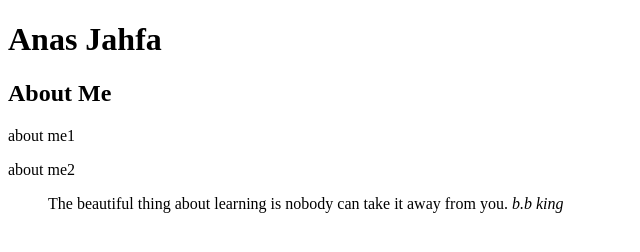
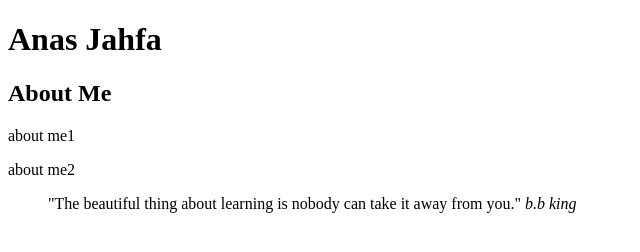
Before and after one commit to jahf0003/jahf0003.github.io, a plain HTML site: page html-assignement/index.html in a window 1280 px wide. Shown: the full height of the page, 0-640 px from the left. Drawn offline with Linux system fonts and the light colour scheme.

Commit message:
add "." brakests to citation

```diff
--- a/html-assignement/index.html
+++ b/html-assignement/index.html
@@ -16,7 +16,7 @@
             <p>about me2</p>
         </article>
         <blockquote>
-            The beautiful thing about learning is nobody can take it away from you.
+            "The beautiful thing about learning is nobody can take it away from you."
             <cite>b.b king</cite>
         </blockquote>
     </main>
```
